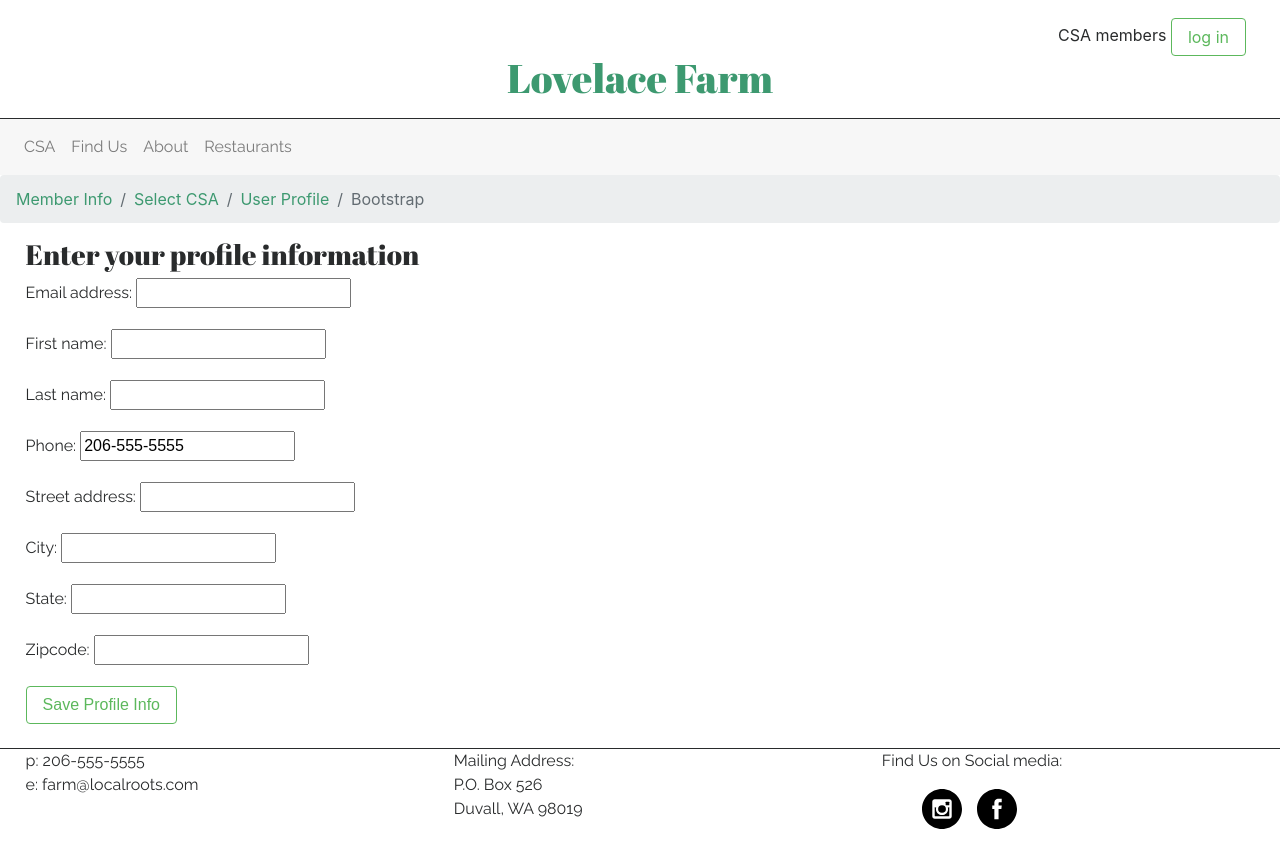
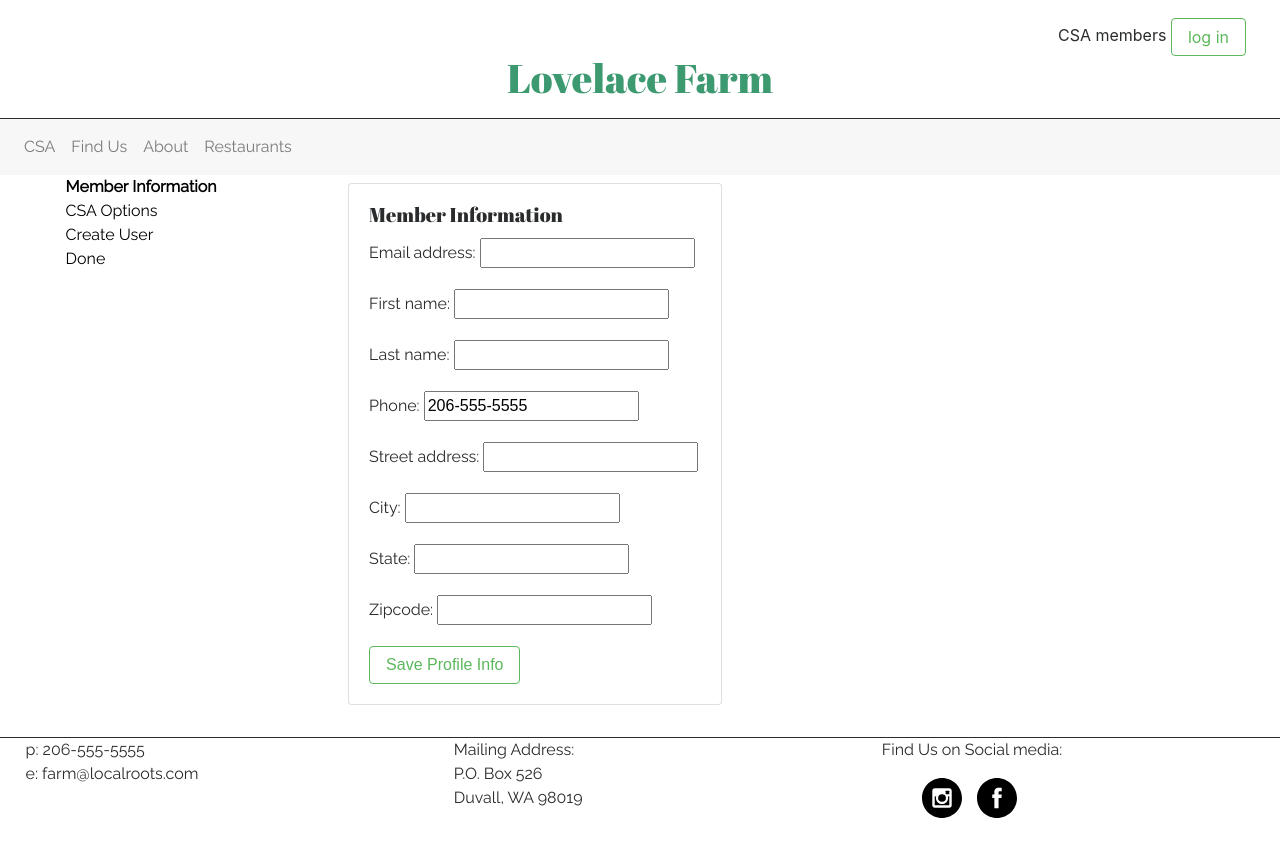
Before and after one commit to ssamant/capstone, a Django app: page /signup_member in a window 1280 px wide. After the commit the page ends 818 px from the top, so only its background shows below. Run offline with Django 3.2, Linux system fonts and the light colour scheme; parts of the project's set-up code (start-up, migrations or seed data) failed here and were passed over; some libraries are stand-ins or nearby versions.

Commit message:
WIP styling navigation for signup process

```diff
--- a/farm_site/static/css/style.css
+++ b/farm_site/static/css/style.css
@@ -82,6 +82,20 @@ a:hover, a:active, li.active {
     text-decoration: none;
 }
 
+ul.signup {
+	list-style: none;
+
+
+}
+
+ul.signup li {
+	color: black;
+}
+
+li.active-step {
+	font-weight: bold;
+}
+
 .social-media li  {
   list-style-type: none;
   padding-right: 3%;
--- a/farm_site/templates/farm_site/base.html
+++ b/farm_site/templates/farm_site/base.html
@@ -81,12 +81,13 @@
       {% block dashboardnav %}
       {% endblock %}
 
-      {% block signupnav %}
-      {% endblock %}
+
 
       <div id="main">
         <div id="content">
           {% block content %}
+            {% block signupnav %}
+            {% endblock %}
           {% endblock %}
         </div>
       </div>
--- a/farm_site/templates/farm_site/signup_done.html
+++ b/farm_site/templates/farm_site/signup_done.html
@@ -1,11 +1,12 @@
 {% extends 'farm_site/base.html' %}
 
 
+
+
+{% block content %}
 {% block signupnav %}
   {% include 'farm_site/signup_nav.html' %}
 {% endblock %}
-
-{% block content %}
 <h4>You have created a user account.</h4>
 <p>Your username is: {{ email }}. Now you can log in to view and edit your profile. Once your CSA signup is processed, you can see the status of your payment and change your pickup location.</p>
 {% endblock %}
--- a/farm_site/templates/farm_site/signup_error.html
+++ b/farm_site/templates/farm_site/signup_error.html
@@ -1,9 +1,7 @@
 {% extends 'farm_site/base.html' %}
 
 
-{% block signupnav %}
-  {% include 'farm_site/signup_nav.html' %}
-{% endblock %}
+
 
 {% block content %}
 <h4>Our records show that you have already signed up for a CSA this season.</h4>
--- a/farm_site/templates/farm_site/signup_member.html
+++ b/farm_site/templates/farm_site/signup_member.html
@@ -1,14 +1,29 @@
 {% extends 'farm_site/base.html' %}
 
+}
+
+{% block content %}
+<div class="row">
+<div class="col-xs-10 col-sm-10 col-md-3 col-lg-3">
   {% block signupnav %}
     {% include 'farm_site/signup_nav.html' %}
   {% endblock %}
+</div>
 
-{% block content %}
-<h3>Enter your profile information</h3>
+<div class='col-xs-10 col-sm-10 col-md-8 col-lg-4'>
+  <div class="card">
+    <div class="card-block ">
+      <h4 class="card-title">Member Information</h4>
+      <div class="card-text">
         <form method='POST' class='post-form'>
           {% csrf_token %}
           {{ form.as_p }}
           <button type='submit' class='save btn btn-outline-success'>Save Profile Info</button>
         </form>
+
+      </div>
+    </div>
+  </div>
+</div>
+</div>
 {% endblock %}
--- a/farm_site/templates/farm_site/signup_nav.html
+++ b/farm_site/templates/farm_site/signup_nav.html
@@ -1,6 +1,6 @@
-<nav class="breadcrumb">
-  <a class="breadcrumb-item" data-toggle='pill' href="{% url 'signup_member' %}">Member Info</a>
-  <a class="breadcrumb-item" data-toggle='pill' href="{% url 'signup_csa' %}">Select CSA</a>
-  <a class="breadcrumb-item" data-toggle='pill' href="{% url 'signup_success' %}">User Profile</a>
-  <span class="breadcrumb-item active">Bootstrap</span>
-</nav>
+<ul class='signup'>
+  <li class={% if request.resolver_match.url_name == "signup_member" %}"active-step"{% endif %}>Member Information</li>
+  <li class={% if request.resolver_match.url_name == "signup_csa" %}"active-step"{% endif %}>CSA Options</li>
+  <li class={% if request.resolver_match.url_name == "signup_done" %}"active-step"{% endif %}>Create User</li>
+  <li class={% if request.resolver_match.url_name == "signup_success" %}"active-step"{% endif %}>Done</li>
+</ul>
```
Also changed, not shown: farm_site/templates/farm_site/signup_csa.html (+22 -8 lines), farm_site/templates/farm_site/signup_success.html (+25 -12 lines). Lines whose indentation alone changed are shown as unchanged.
